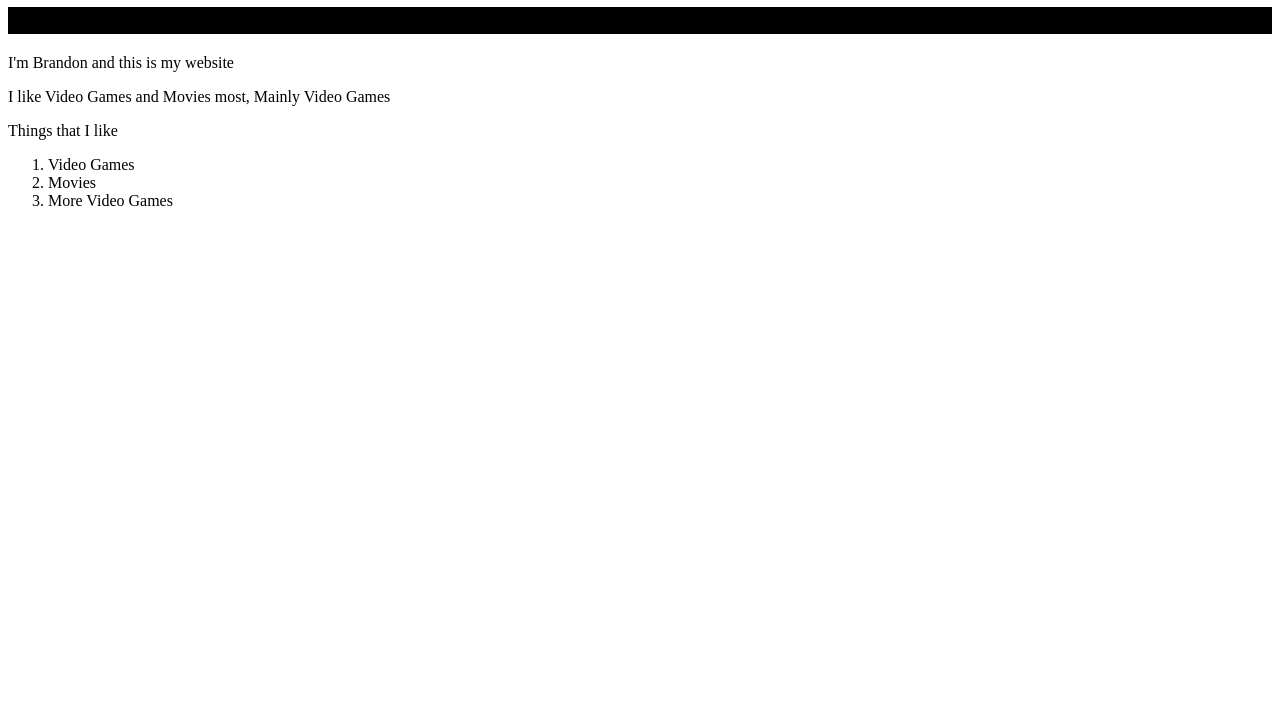
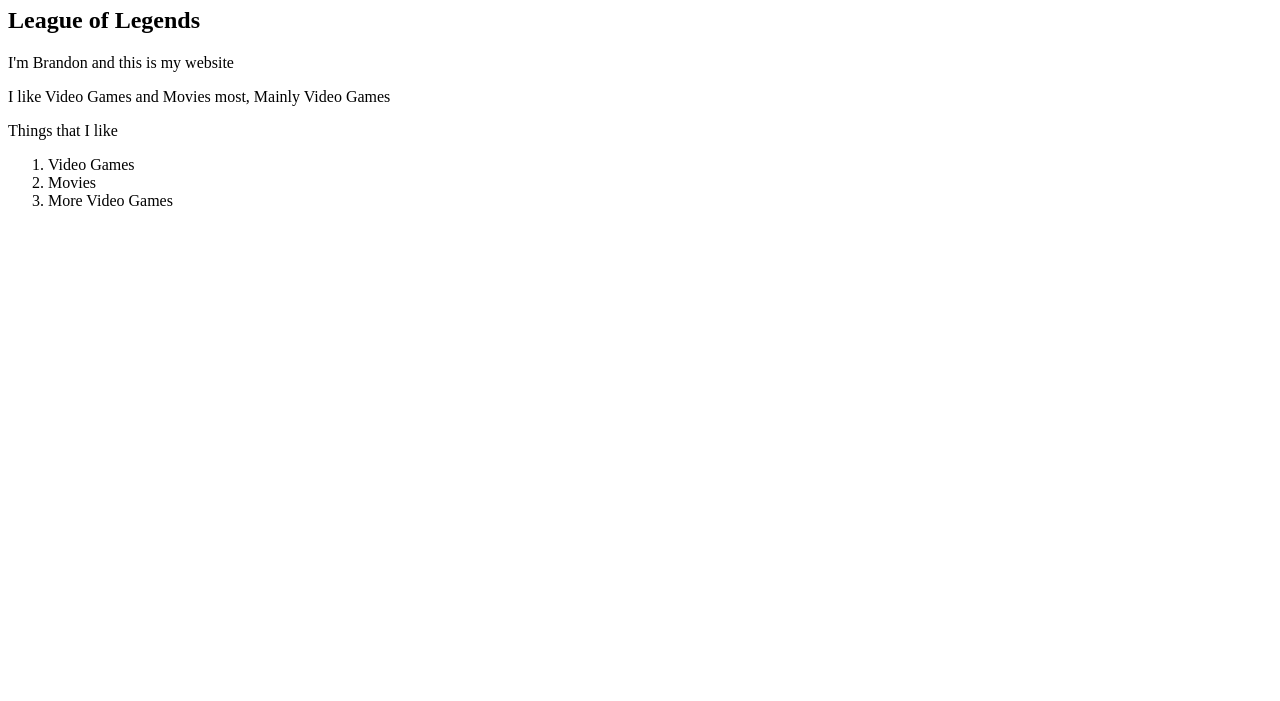
Before and after one commit to Bravekatz/Website, a plain HTML site: page index.html in a window 1280 px wide. Shown: the part 99-800 px from the top of the page. Drawn offline with Linux system fonts and the light colour scheme.

Commit message:
Update style.css

```diff
--- a/style.css
+++ b/style.css
@@ -1,2 +1 @@
 h1{color:green}
-h2{background-color:black}
```
